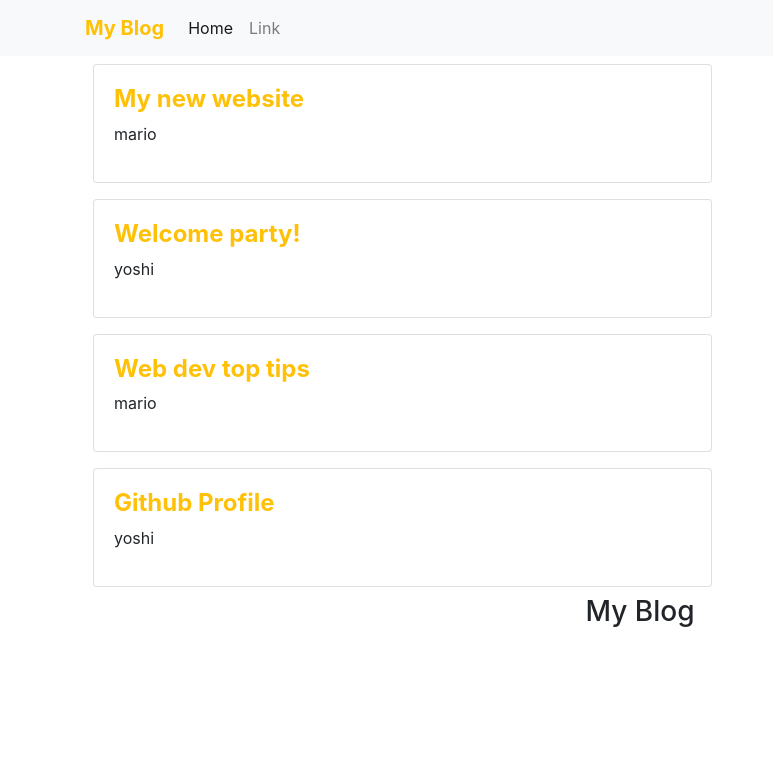
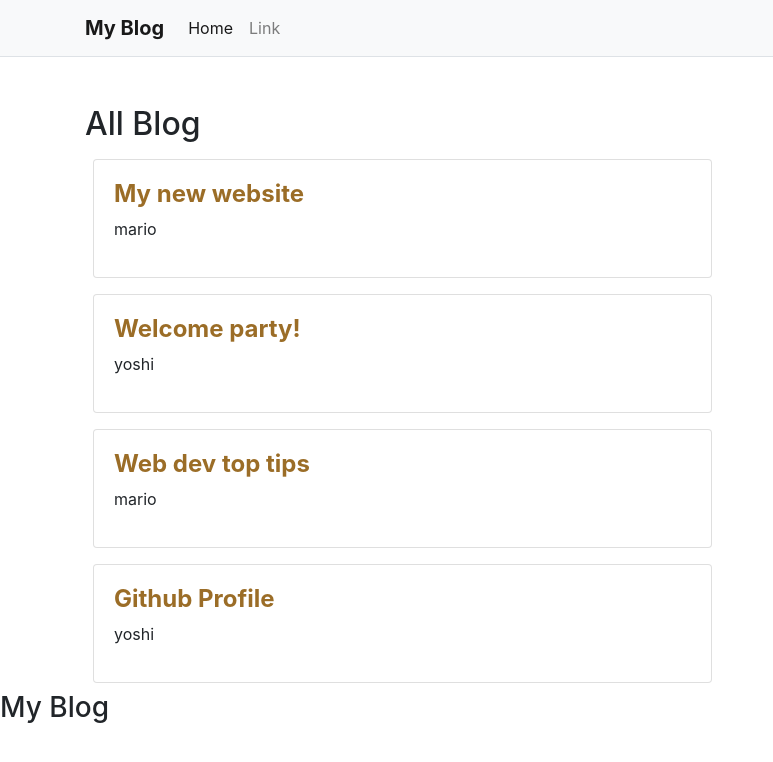
Before and after one commit to nressa/blog-react, a React (Create React App) app: page / in a window 1280 px wide. Shown: the top 762 px of the page, without its empty margins (0-773 px from the left). Built offline with nearby package versions, Linux system fonts and the light colour scheme.

Commit message:
Create BlogList component and use props to pass data from HomeComponent

```diff
--- a/src/App.css
+++ b/src/App.css
@@ -1,38 +1,7 @@
-.App {
-  text-align: center;
+.card:hover{
+  box-shadow: 0px 5px #999;
 }
 
-.App-logo {
-  height: 40vmin;
-  pointer-events: none;
+.color-main{
+  color: #9b6d27;
 }
-
-@media (prefers-reduced-motion: no-preference) {
-  .App-logo {
-    animation: App-logo-spin infinite 20s linear;
-  }
-}
-
-.App-header {
-  background-color: #282c34;
-  min-height: 100vh;
-  display: flex;
-  flex-direction: column;
-  align-items: center;
-  justify-content: center;
-  font-size: calc(10px + 2vmin);
-  color: white;
-}
-
-.App-link {
-  color: #61dafb;
-}
-
-@keyframes App-logo-spin {
-  from {
-    transform: rotate(0deg);
-  }
-  to {
-    transform: rotate(360deg);
-  }
-}
--- /dev/null
+++ b/src/Components/BlogList.js
@@ -0,0 +1,24 @@
+const BlogList = (props) => {
+    const title = props.title
+    const blogs = props.blogs
+
+    return (
+        <div className="row">
+            <div className="col-md-12">
+                <h2> { title } </h2>
+            </div>
+            { blogs.map((blog) => (
+                <div className="col-md-7" key={blog.id}>
+                    <div className="card m-2">
+                        <div className="card-body">
+                            <h4 className="text-left font-weight-bold color-main">{blog.title}</h4>
+                            <p className="text-left">{blog.author}</p>
+                        </div>
+                    </div>
+                </div>
+            )) }
+        </div>
+     );
+}
+
+export default BlogList;
--- a/src/Components/Home.js
+++ b/src/Components/Home.js
@@ -1,4 +1,5 @@
 import { useState } from 'react';
+import BlogList from './BlogList';
 
 const Home = () => {
     const [blogs, setBlog ] = useState([
@@ -9,19 +10,8 @@ const Home = () => {
     ]);
 
     return (
-        <div className="container">
-            <div className="row">
-                { blogs.map((blog) => (
-                    <div className="col-md-7" key={blog.id}>
-                        <div className="card m-2">
-                            <div className="card-body">
-                                <h4 className="text-left font-weight-bold text-warning">{blog.title}</h4>
-                                <p className="text-left">{blog.author}</p>
-                            </div>
-                        </div>
-                    </div>
-                )) }
-            </div>
+        <div className="container mt-5">
+            <BlogList blogs={ blogs } title="All Blog" ></BlogList>
         </div>
      );
 }
--- a/src/Components/Navbar.js
+++ b/src/Components/Navbar.js
@@ -1,9 +1,9 @@
 const Navbar = () => {
     return (
 
-        <nav className="navbar navbar-expand-lg navbar-light bg-light">
+        <nav className="navbar navbar-expand-lg navbar-light bg-light border-bottom">
             <div className="container">
-                <a className="navbar-brand font-weight-bold text-warning" href="/">My Blog</a>
+                <a className="navbar-brand font-weight-bold color-main" href="/">My Blog</a>
                 <button className="navbar-toggler" type="button" data-toggle="collapse" data-target="#navbarSupportedContent" aria-controls="navbarSupportedContent" aria-expanded="false" aria-label="Toggle navigation">
                 <span className="navbar-toggler-icon"></span>
                 </button>
```
